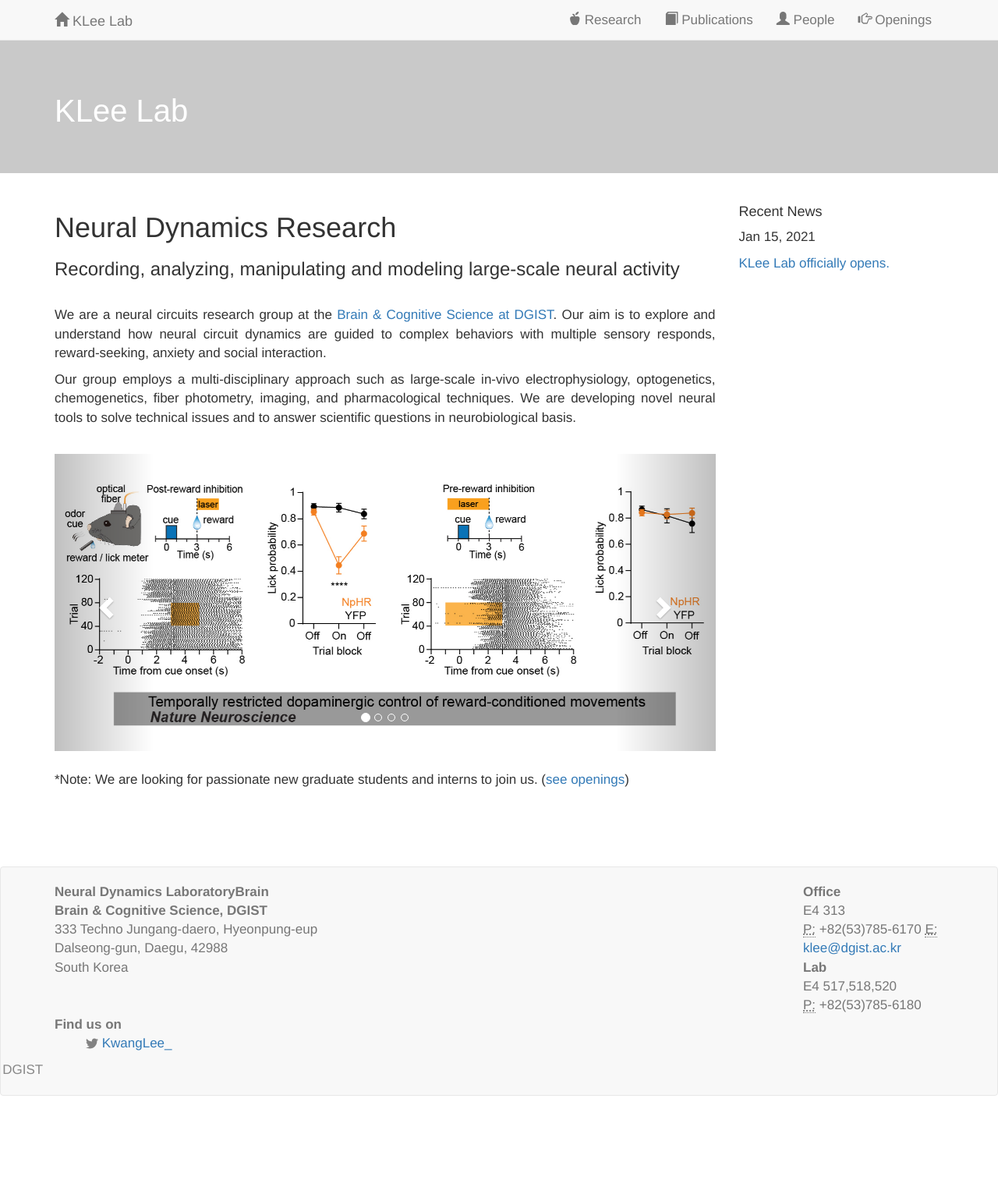
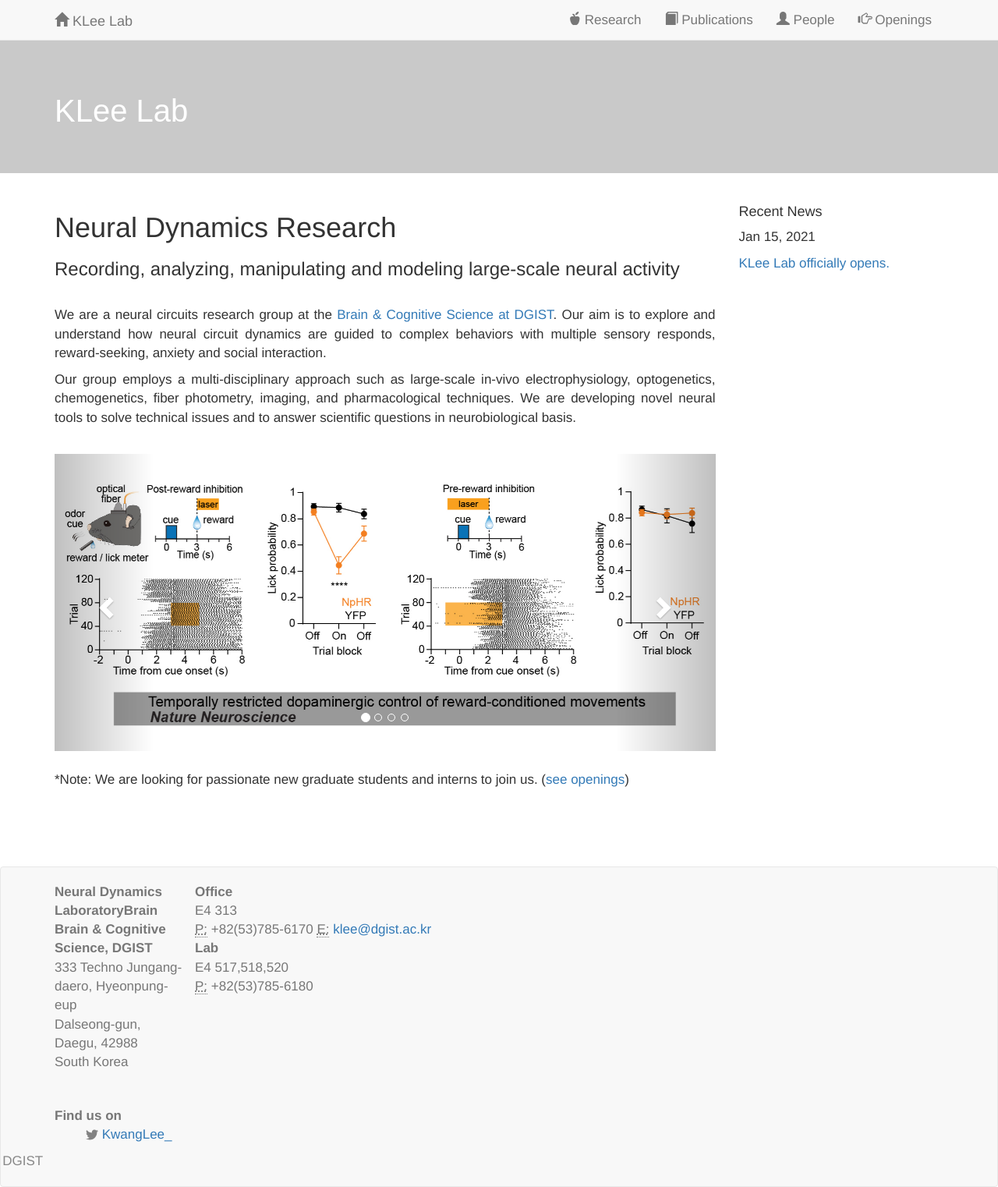
Before and after one commit to kleelab/kleelab.github.io, a Jekyll site: the page built from index.html, in a window 1280 px wide. Shown: the whole page at 78% size. Built offline with Jekyll 4.4.1, drawn with Linux system fonts in a browser that asks for light colours; nearby versions of some CDN libraries; a style sheet for code colours, icons or effects is not loaded; before the commit the page ends 1405 px from its top, so only the background shows below that.

Commit message:
Update footer.html

```diff
--- a/_includes/footer.html
+++ b/_includes/footer.html
@@ -4,7 +4,7 @@
 
         <div class="address">
             <div class="row">
-                <div class="col-md-10">
+                <div class="col-md-2">
                     <address>
                         <strong>Neural Dynamics LaboratoryBrain </strong><br>
                         <strong>Brain & Cognitive Science, DGIST</strong><br>
@@ -13,7 +13,7 @@
                         South Korea<br /> <br>
                     </address>
                 </div>
-                <col-md-6>
+                <col-md-2>
                     <strong>Office</strong><br>
                     E4 313<br />
                         <abbr title="Phone">P:</abbr> +82(53)785-6170
@@ -22,7 +22,7 @@
                      <strong>Lab</strong><br>
                      E4 517,518,520<br />
                         <abbr title="Phone">P:</abbr> +82(53)785-6180</a> <br>
-                </col-md-6>
+                </col-md-2>
                 </div>
                 <col-md-2>
                     <strong>Find us on</strong>
```
